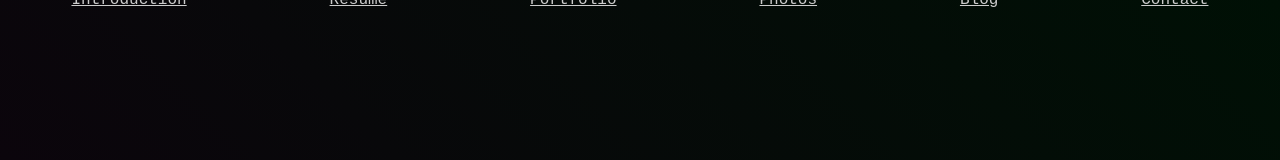
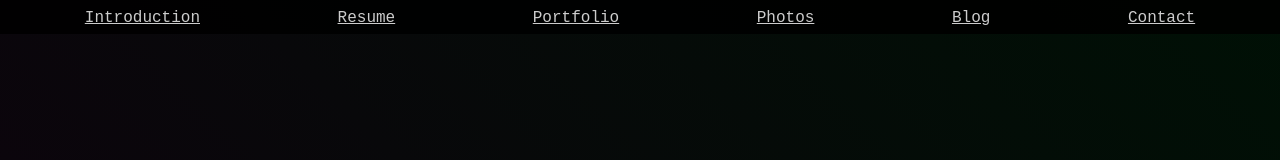
Before and after one commit to mnichols08/portfolio, a React (Create React App) app: page / in a window 1280 px wide. Shown: the top 160 px of the page. Built offline with nearby package versions, Linux system fonts and the light colour scheme; a web font is replaced by a local one.

Commit message:
adds margin to unordered list and styles links in header nav

```diff
--- a/src/components/Header/header.styles.css
+++ b/src/components/Header/header.styles.css
@@ -5,7 +5,6 @@ header nav {
     width: 100%;
     background: #000000dd;
     z-index: 500;
-    font-family: "Roboto Mono", monospace;
 }
 @media only screen and (max-width: 460px) {
     header nav {
@@ -23,9 +22,20 @@ header nav ul {
     display: flex;
     justify-content: space-around;
     list-style: none;
+    margin: 1em;
 }
 header nav ul > * {
     margin: -0.5em;
+}
+
+header nav a {
+  font-family: "Roboto Mono", monospace;
+}
+
+@media only screen and (max-width: 460px) {
+  header nav {
+    display: none;
+  }
 }
 
 @media only screen and (max-width: 900px) {
```
